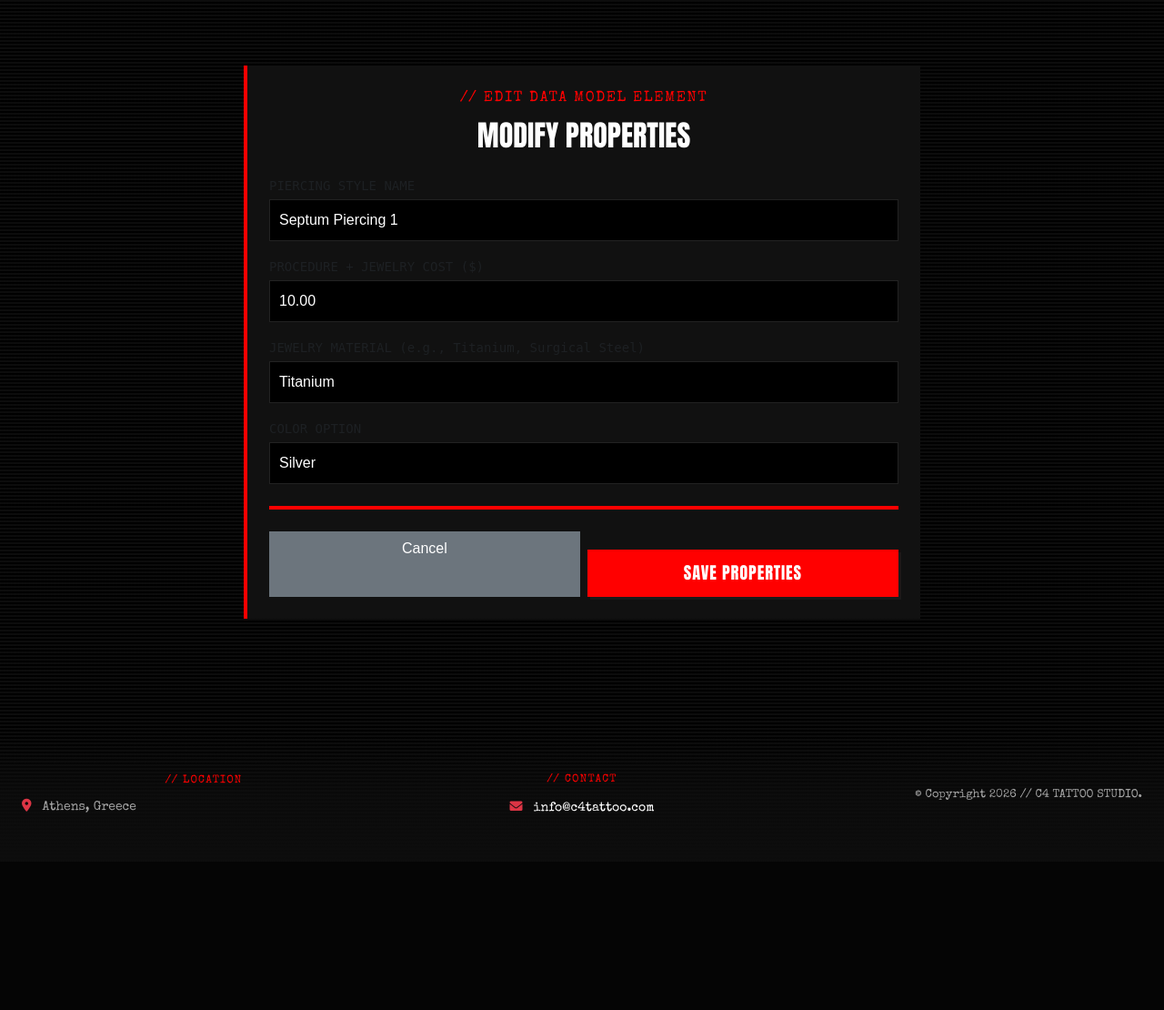
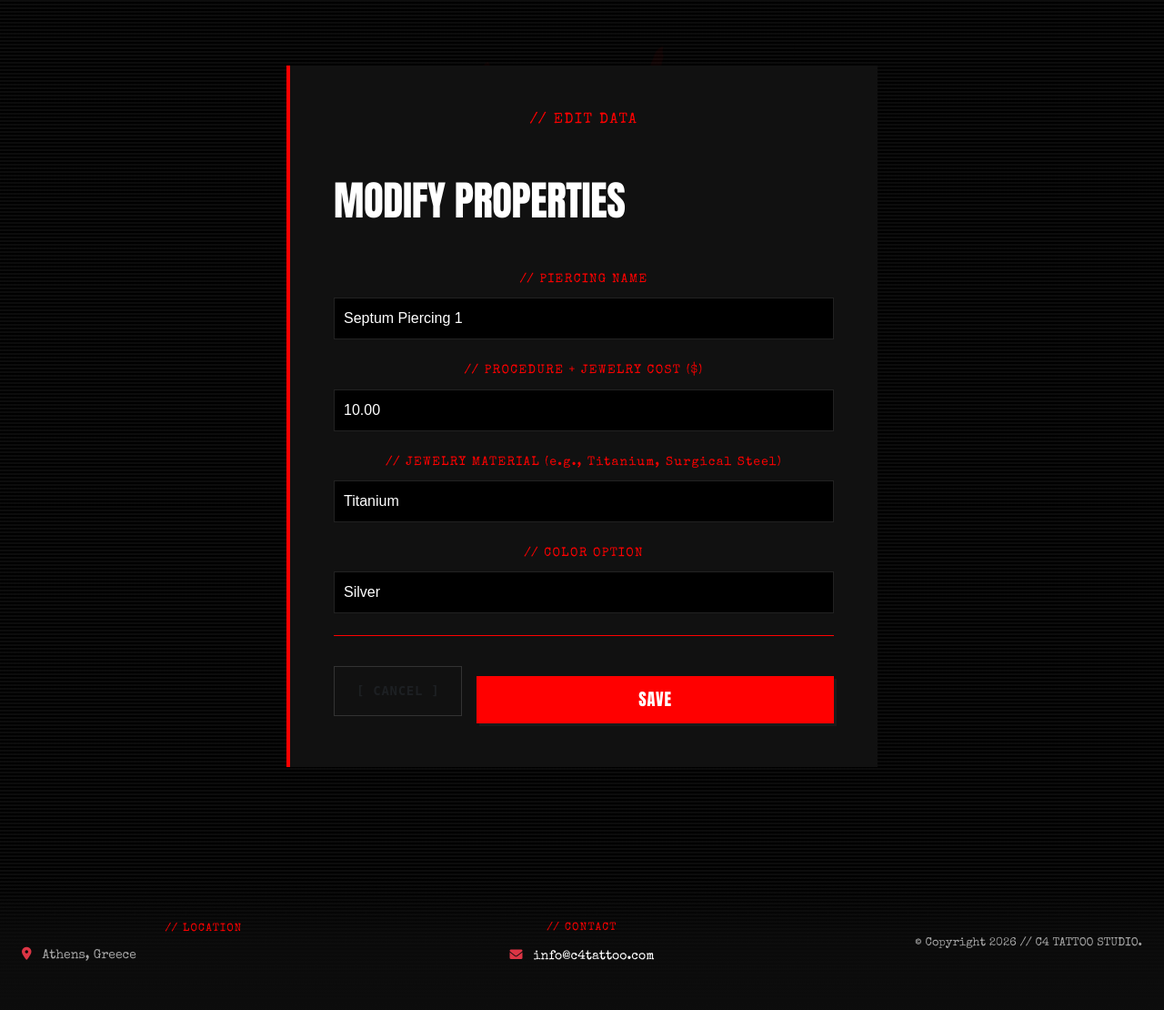
Before and after one commit to aktenas/C4-Eshop, a Django app: page /catalog/manage/piercings/edit/1/ in a window 1280 px wide. Shown: the part 72-1182 px from the top of the page at 91% size. Before the commit the page ends 965 px from the top, so only its background shows below. Run offline with Django 4.2, Linux system fonts and the light colour scheme; a user stored in the database is signed in; data comes from the database, SQL or seed files in the repository; some libraries are stand-ins or nearby versions.

Commit message:
fixed admin item edit

```diff
--- a/final/catalog/templates/catalog/admin_edit_piercing.html
+++ b/final/catalog/templates/catalog/admin_edit_piercing.html
@@ -1,42 +1,60 @@
 {% extends 'base.html' %}
-{% block title %}Edit Piercing Properties{% endblock %}
+{% load static %}
+
+{% block title %}C4 TATTOO - Modify Properties{% endblock %}
 
 {% block content %}
-<main class="container my-5 py-4">
-    <div class="col-md-8 mx-auto p-4 review-panel-container" style="border-left: 4px solid #FF0000;">
-        <label class="text-red-label mb-3">// EDIT DATA MODEL ELEMENT</label>
-        <h2 class="text-center mb-4 text-uppercase" style="font-family: 'Impact', sans-serif;">Modify Properties</h2>
+<main class="container-fluid my-5 py-4">
+    <div class="page-shell d-flex justify-content-center">
 
-        <form method="POST">
+        <!-- Main Form Wrapper Container using strict stylesheet formatting -->
+        <div class="p-5 review-panel-container w-100" style="max-width: 650px;">
+            <span class="text-red-label text-start d-block mb-2">// EDIT DATA</span>
+
+            <h1 class="page-title m-0 mb-4" style="font-size: 2.8rem !important; text-shadow: none !important;">MODIFY PROPERTIES</h1>
+
+            <form method="POST" class="mt-4">
                 {% csrf_token %}
 
-            <div class="mb-3">
-                <label class="small text-muted mb-1" style="font-family: monospace;">PIERCING STYLE NAME</label>
-                <input type="text" name="title" class="form-control studio-input" value="{{ item.title }}" required>
+                <!-- PIERCING STYLE NAME -->
+                <div class="mb-4 text-start">
+                    <label class="text-red-label text-start mb-2" style="font-size: 0.85rem;">// PIERCING NAME</label>
+                    <input type="text" name="title" value="{{ item.title }}" class="studio-input w-100" required>
                 </div>
 
-            <div class="mb-3">
-                <label class="small text-muted mb-1" style="font-family: monospace;">PROCEDURE + JEWELRY COST ($)</label>
-                <input type="number" step="0.01" name="price" class="form-control studio-input" value="{{ item.price }}" required>
+                <!-- PROCEDURE + JEWELRY COST -->
+                <div class="mb-4 text-start">
+                    <label class="text-red-label text-start mb-2" style="font-size: 0.85rem;">// PROCEDURE + JEWELRY COST ($)</label>
+                    <input type="number" name="price" step="0.01" value="{{ item.price }}" class="studio-select w-100" required>
                 </div>
 
-            <div class="mb-3">
-                <label class="small text-muted mb-1" style="font-family: monospace;">JEWELRY MATERIAL (e.g., Titanium, Surgical Steel)</label>
-                <input type="text" name="material" class="form-control studio-input" value="{{ item.material }}">
+                <!-- JEWELRY MATERIAL -->
+                <div class="mb-4 text-start">
+                    <label class="text-red-label text-start mb-2" style="font-size: 0.85rem;">// JEWELRY MATERIAL (e.g., Titanium, Surgical Steel)</label>
+                    <input type="text" name="material" value="{{ item.material|default:'' }}" class="studio-input w-100">
                 </div>
 
-            <div class="mb-4">
-                <label class="small text-muted mb-1" style="font-family: monospace;">COLOR OPTION</label>
-                <input type="text" name="color" class="form-control studio-input" value="{{ item.color }}">
+                <!-- COLOR OPTION -->
+                <div class="mb-4 text-start">
+                    <label class="text-red-label text-start mb-2" style="font-size: 0.85rem;">// COLOR OPTION</label>
+                    <input type="text" name="color" value="{{ item.color|default:'' }}" class="studio-input w-100">
                 </div>
 
-            <div class="red-accent-line my-4"></div>
+                <div class="red-accent-line my-4" style="border-bottom-width: 1px !important;"></div>
 
-            <div class="d-flex gap-2">
-                <a href="{% url 'catalog:admin_piercing_dashboard' %}" class="btn btn-secondary w-50" style="border-radius: 0;">Cancel</a>
-                <button type="submit" class="btn-red w-50 m-0">Save Properties</button>
+                <!-- ACTIONS ROW -->
+                <div class="d-flex flex-column flex-sm-row gap-3 align-items-stretch align-items-sm-center mt-4">
+                    <a href="{% url 'catalog:admin_piercing_dashboard' %}" class="text-decoration-none text-uppercase fw-bold text-muted small px-4 py-3 text-center order-2 order-sm-1" style="font-family: monospace; letter-spacing: 0.05em; border: 1px solid rgba(128,128,128,0.3); background: transparent; min-width: 120px;">
+                        [ Cancel ]
+                    </a>
+                    <button type="submit" class="btn-red text-uppercase fw-bold m-0 flex-grow-1 order-1 order-sm-2" style="font-size: 1rem; padding: 12px 24px !important; width: auto !important; display: block !important;">
+                        Save
+                    </button>
                 </div>
+
             </form>
+        </div>
+
     </div>
 </main>
 {% endblock %}
```
Also changed, not shown: final/catalog/templates/catalog/admin_piercings.html (+28 -21 lines), final/catalog/templates/catalog/item_detail.html (added, +75 -0 lines). Lines whose indentation alone changed are shown as unchanged.
